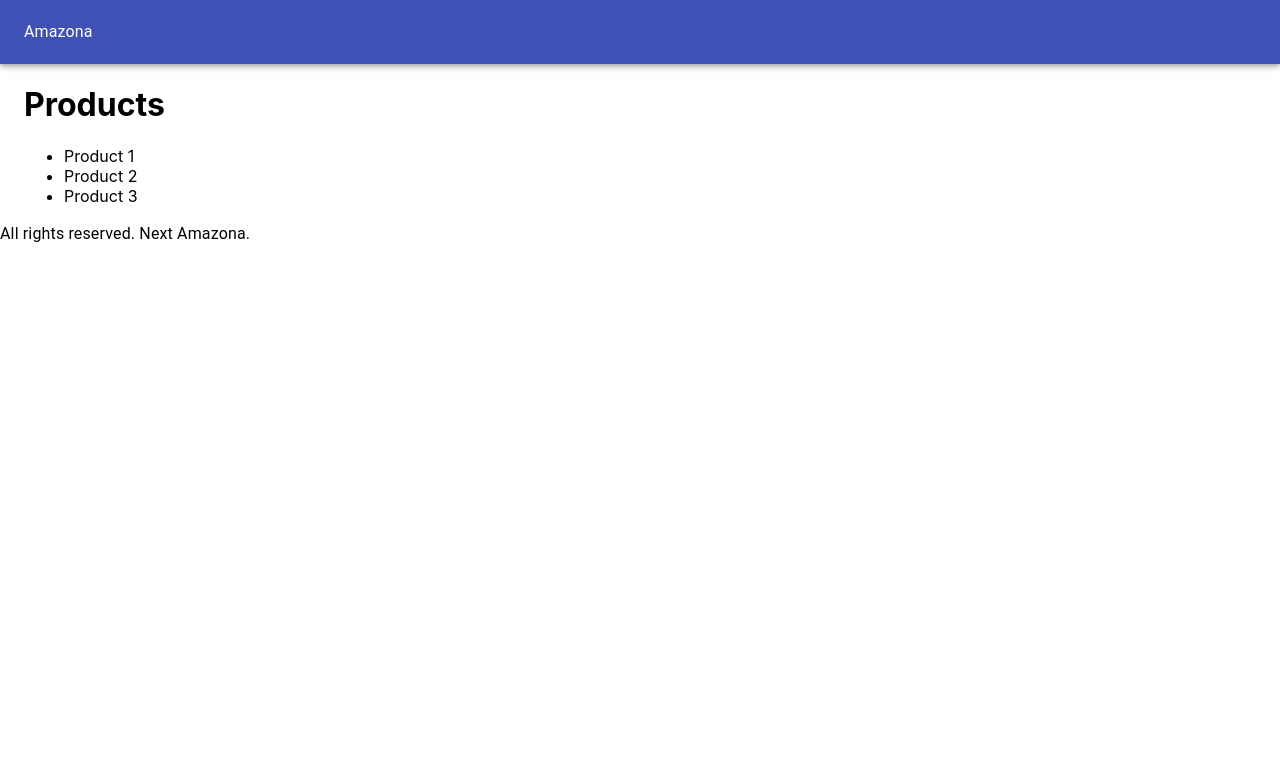
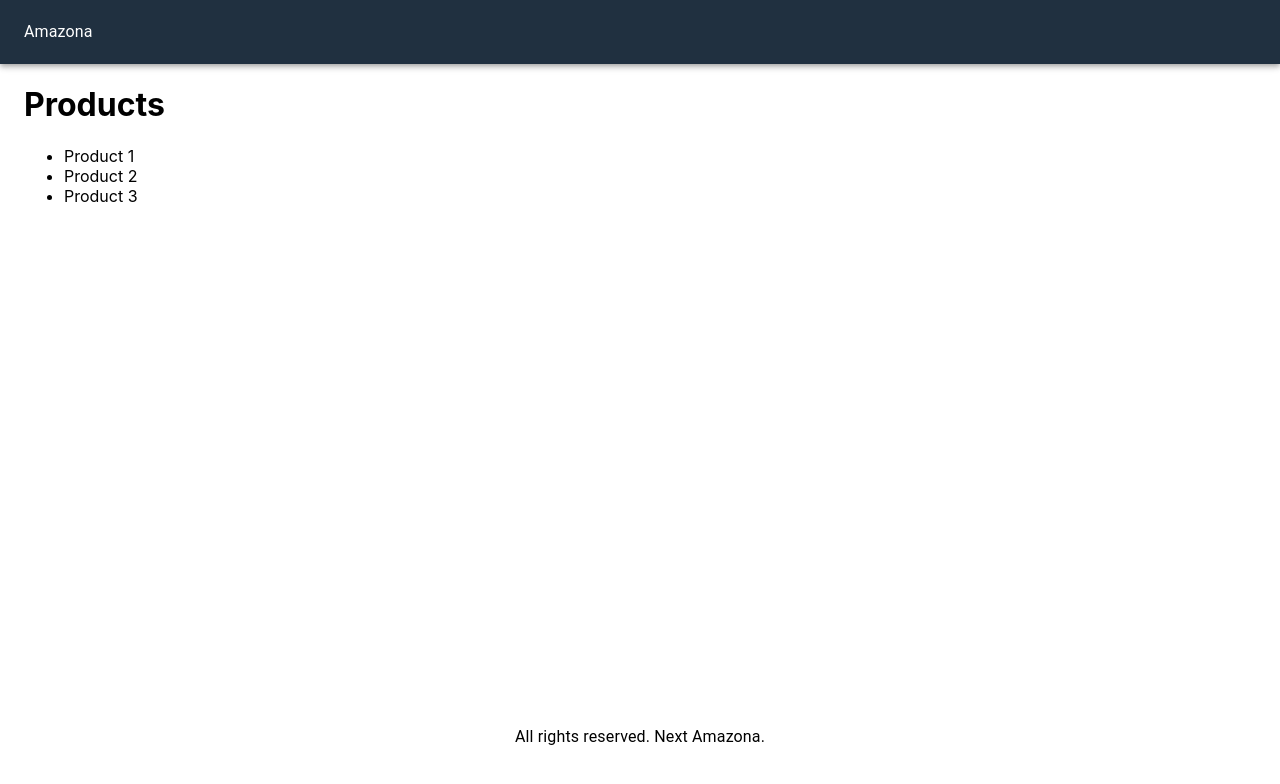
Before and after one commit to irfan87/amazona_nextjs, a Next.js app: page / in a window 1280 px wide. Shown: the top 784 px of the page. Built offline with nearby package versions, Linux system fonts and the light colour scheme.

Commit message:
add styles_to_layout

```diff
--- a/components/Layout.js
+++ b/components/Layout.js
@@ -1,27 +1,25 @@
+import { AppBar, Container, Toolbar, Typography } from "@material-ui/core";
+import Head from "next/head";
+import React from "react";
+import useStyles from "../utils/styles";
 
-import { AppBar, Container, Toolbar, Typography } from '@material-ui/core'
-import Head  from 'next/head'
-import React from 'react'
+export default function Layout({ children }) {
+	const classes = useStyles();
 
-export default function Layout({children}) {
 	return (
 		<div>
 			<Head>
 				<title>Next Amazona</title>
 			</Head>
-			<AppBar position='static'>
+			<AppBar position="static" className={classes.navbar}>
 				<Toolbar>
 					<Typography>Amazona</Typography>
 				</Toolbar>
 			</AppBar>
-			<Container>
-				{children}
-			</Container>
-			<footer>
-				<Typography>
-					All rights reserved. Next Amazona.
-				</Typography>
+			<Container className={classes.main}>{children}</Container>
+			<footer className={classes.footer}>
+				<Typography>All rights reserved. Next Amazona.</Typography>
 			</footer>
 		</div>
-	)
+	);
 }
--- /dev/null
+++ b/utils/styles.js
@@ -0,0 +1,19 @@
+import { makeStyles } from "@material-ui/core";
+
+const useStyles = makeStyles({
+	navbar: {
+		backgroundColor: "#203040",
+		"& a": {
+			color: "#ffffff",
+			marginLeft: 10,
+		},
+	},
+	main: {
+		minHeight: "80vh",
+	},
+	footer: {
+		textAlign: "center",
+	},
+});
+
+export default useStyles;
```
Also changed, not shown: pages/index.js (+6 -6 lines).
